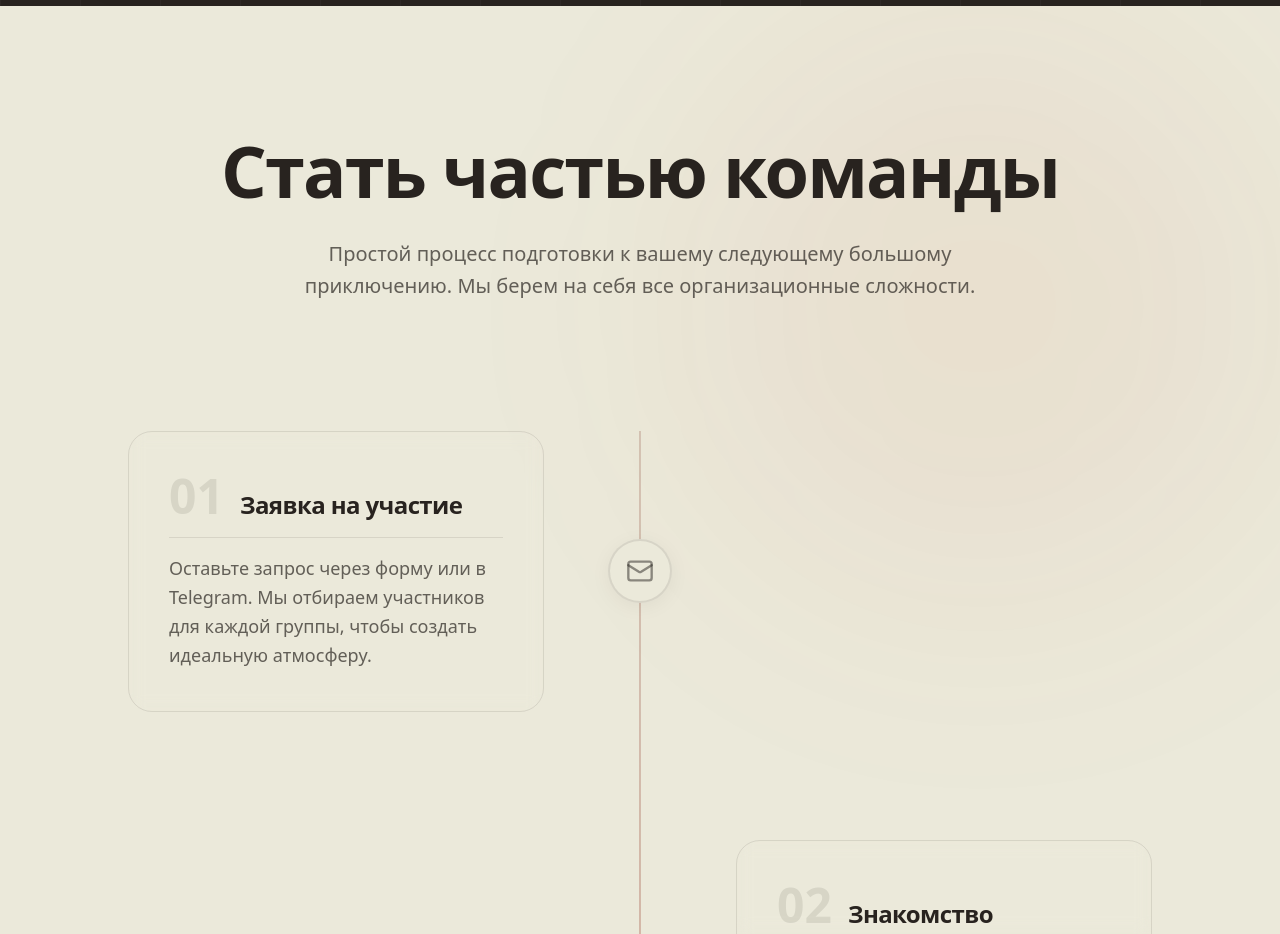
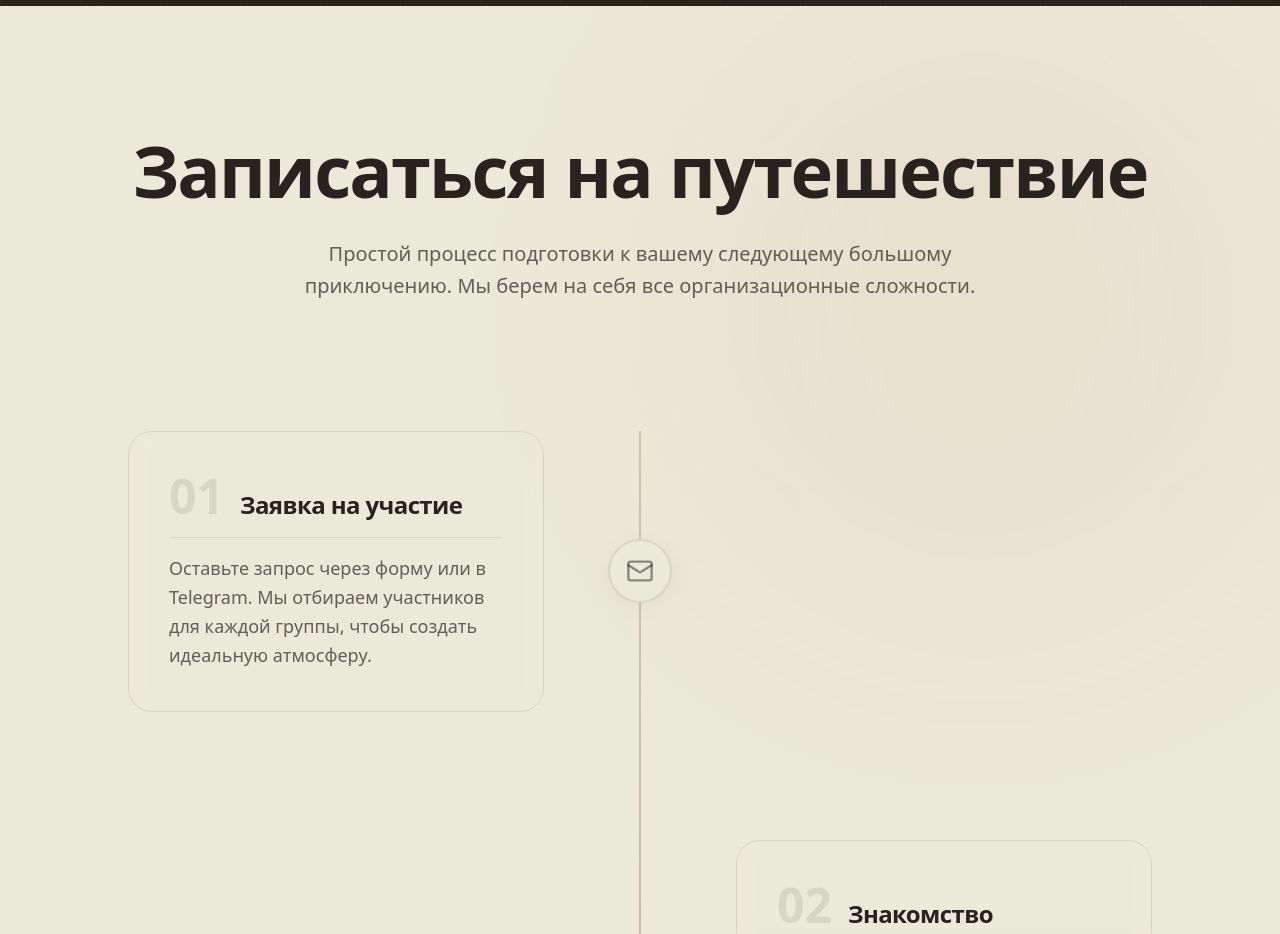
Before and after one commit to payton-ggg/chi-na, a Next.js app: page / in a window 1280 px wide. Shown: the part 5040-5974 px from the top of the page. Built offline with nearby package versions, Linux system fonts and the light colour scheme.

Commit message:
feat: Add HowItWorks section component.

```diff
--- a/app/components/sections/HowItWorks.tsx
+++ b/app/components/sections/HowItWorks.tsx
@@ -41,7 +41,7 @@ export default function HowItWorks() {
       <div className="container mx-auto px-6 relative z-10">
         <div className="text-center mb-32">
           <h2 className="text-5xl md:text-7xl font-bold text-dark-section mb-8 tracking-tight">
-            Стать частью команды
+            Записаться на путешествие
           </h2>
           <p className="text-dark-section/70 text-xl max-w-2xl mx-auto font-light leading-relaxed">
             Простой процесс подготовки к вашему следующему большому приключению.
```
